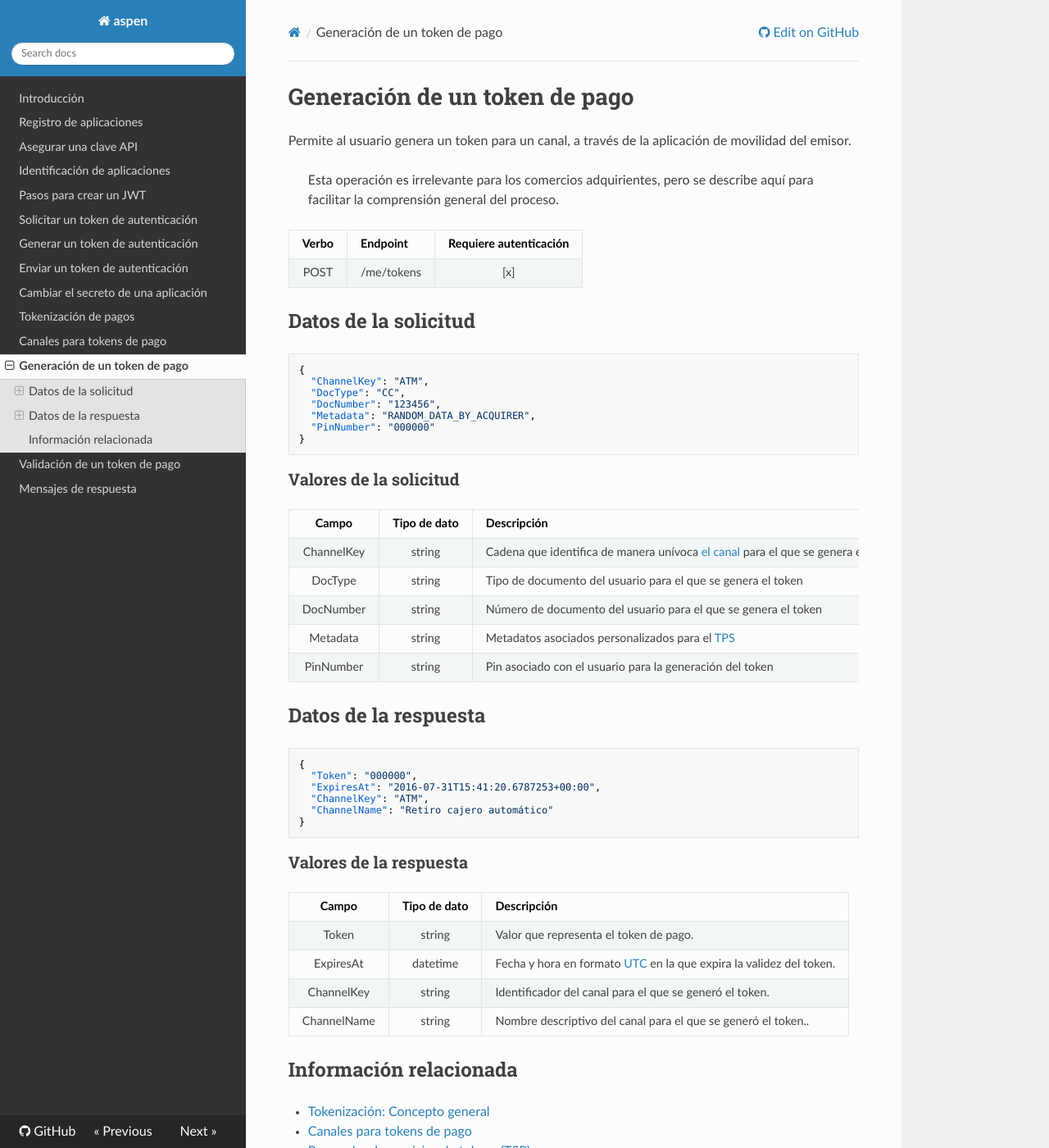
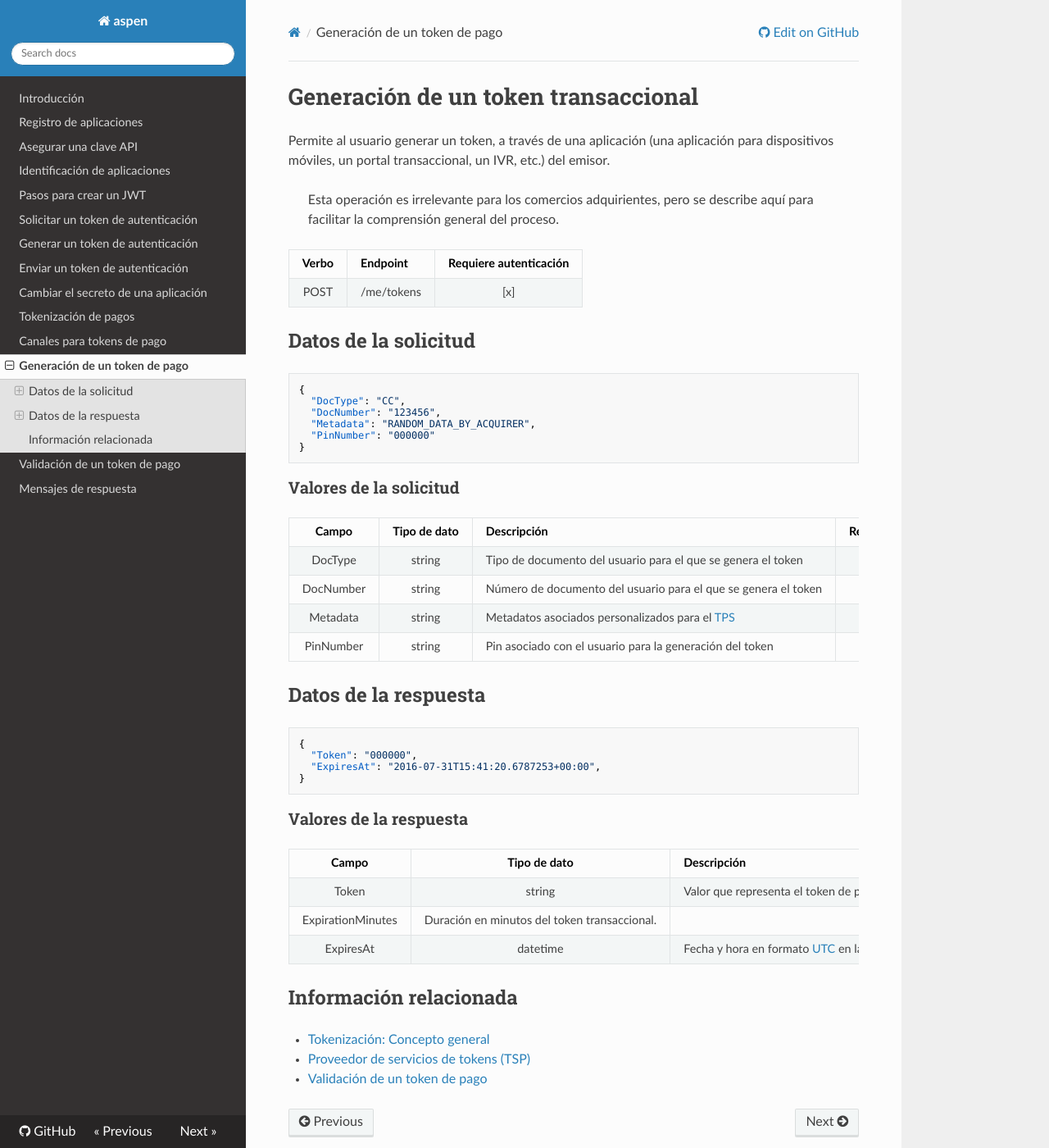
Before and after one commit to menchi2000/Aspen, an MkDocs documentation site: the page built from docs/Generate-PaymentToken.md, in a window 1280 px wide and 1400 px high. Shown: the whole window at 82% size. Built offline with MkDocs 1.6.1, drawn with Linux system fonts in a browser that asks for light colours; nearby versions of some CDN libraries; old or Windows-style settings are respelled for this version of MkDocs.

Commit message:
Ajustes referencias a token de pago.
Correcciones programadas en el #Backlog1844 para remover de la documentación las referencias a los tipos de canales.
En este documento se remueven referencias al Key y nombre del canal y se ajusta el título.

````diff
--- a/docs/Generate-PaymentToken.md
+++ b/docs/Generate-PaymentToken.md
@@ -1,6 +1,6 @@
-# Generación de un token de pago
+# Generación de un token transaccional
 
-Permite al usuario genera un token para un canal, a través de la aplicación de movilidad del emisor.
+Permite al usuario generar un token, a través de una aplicación (una aplicación para dispositivos móviles, un portal transaccional, un IVR, etc.) del emisor.
 
 > Esta operación es irrelevante para los comercios adquirientes, pero se describe aquí para facilitar la comprensión general del proceso.
 
@@ -12,7 +12,6 @@ POST | /me/tokens | [x]
 
 ```json
 {
-  "ChannelKey": "ATM",
   "DocType": "CC",
   "DocNumber": "123456",
   "Metadata": "RANDOM_DATA_BY_ACQUIRER",
@@ -24,7 +23,6 @@ POST | /me/tokens | [x]
 
 Campo | Tipo de dato | Descripción | Requerido
 :---: | :--------: | ------------ | :-----:
-ChannelKey | string | Cadena que identifica de manera unívoca [el canal](Get-Channels.md) para el que se genera el token | [x]
 DocType | string | Tipo de documento del usuario para el que se genera el token | [x]
 DocNumber | string | Número de documento del usuario para el que se genera el token | [x]
 Metadata | string | Metadatos asociados personalizados para el [TPS](Tokenization.md#tps) | [x]
@@ -36,8 +34,6 @@ PinNumber | string | Pin asociado con el usuario para la generación del token |
 {
   "Token": "000000",
   "ExpiresAt": "2016-07-31T15:41:20.6787253+00:00",
-  "ChannelKey": "ATM",
-  "ChannelName": "Retiro cajero automático"
 }
 ```
 
@@ -46,16 +42,13 @@ PinNumber | string | Pin asociado con el usuario para la generación del token |
 Campo | Tipo de dato | Descripción
 :---: | :--------: | ------------
 Token | string | Valor que representa el token de pago.
+ExpirationMinutes | Duración en minutos del token transaccional.
 ExpiresAt | datetime | Fecha y hora en formato [UTC](https://en.wikipedia.org/wiki/Coordinated_Universal_Time) en la que expira la validez del token.
-ChannelKey | string | Identificador del canal para el que se generó el token.
-ChannelName | string | Nombre descriptivo del canal para el que se generó el token..
 
 ## Información relacionada
 
 - [Tokenización: Concepto general](Tokenization.md)
 
-- [Canales para tokens de pago](Get-Channels.md)
-
 - [Proveedor de servicios de tokens (TSP)](Tokenization.md#tps)
 
 - [Validación de un token de pago](Redeem-PaymentToken.md)
````
